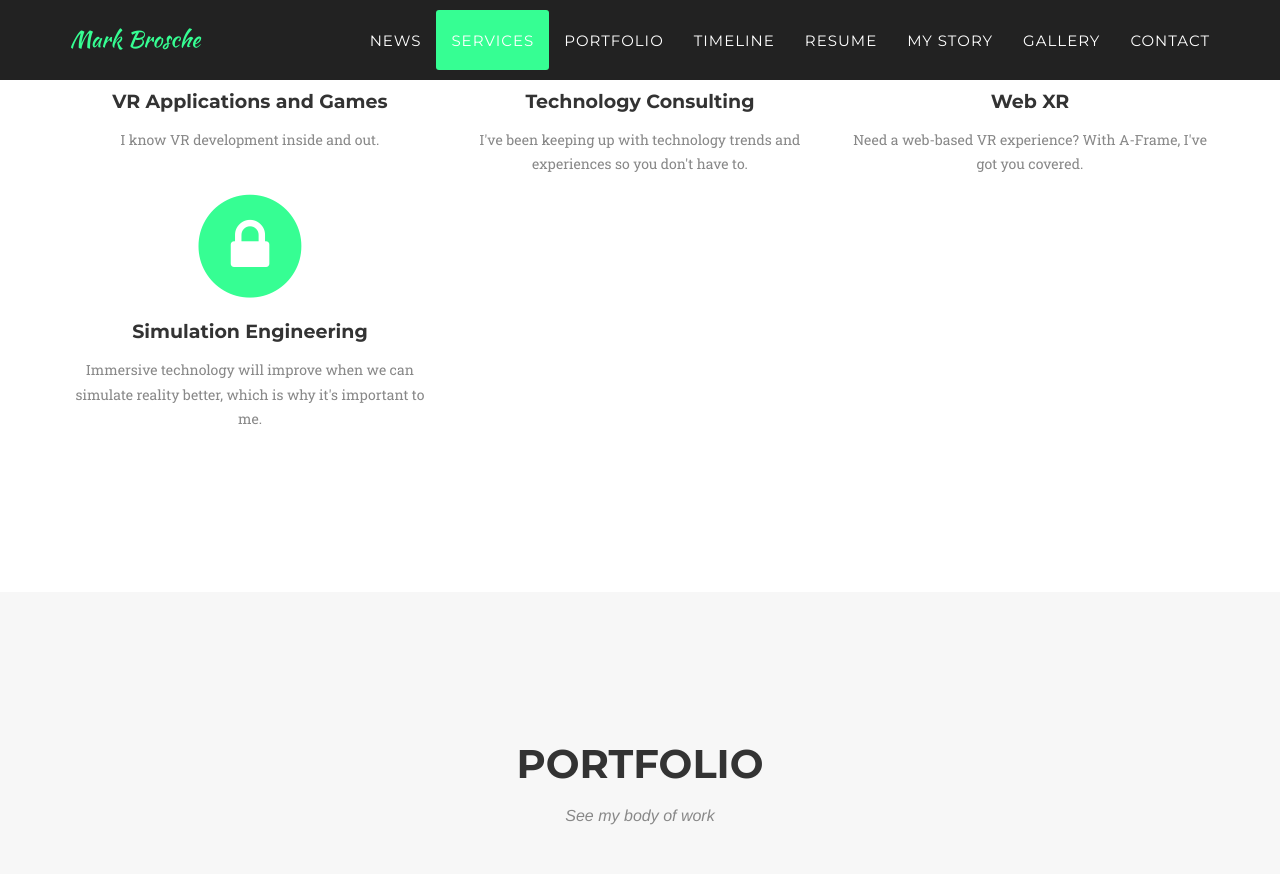
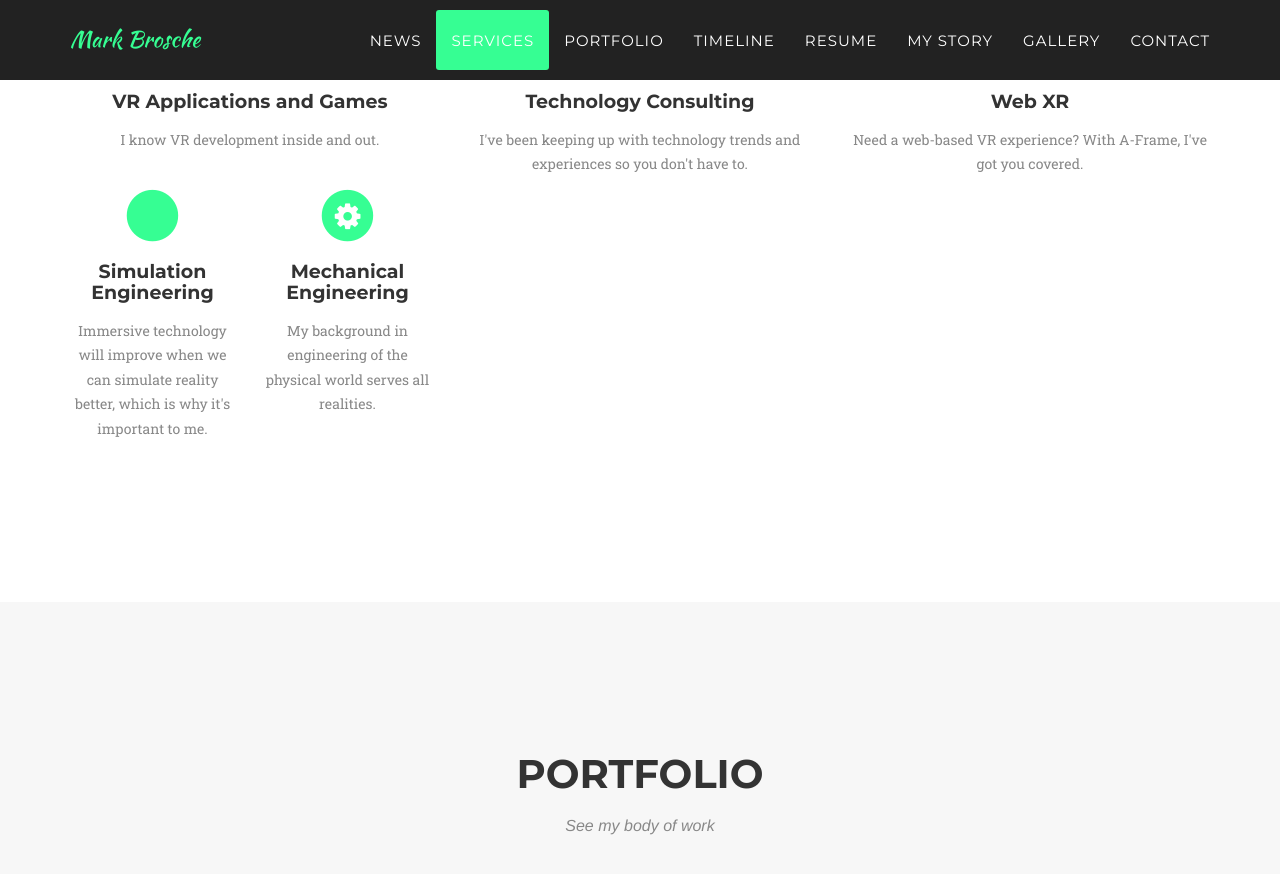
Before and after one commit to MarkBrosche/markbrosche.github.io, a Jekyll site: the page built from index.html, in a window 1280 px wide and 900 px high, scrolled down 1569 px. Shown: the top 874 px of the window. Built offline with Jekyll 4.4.1, drawn with Linux system fonts in a browser that asks for light colours; some web fonts are replaced.

Commit message:
trying new jekyll template

```diff
--- a/_includes/services.html
+++ b/_includes/services.html
@@ -11,7 +11,7 @@
                 <div class="col-md-4">
                     <span class="fa-stack fa-4x">
                         <i class="fa fa-circle fa-stack-2x text-primary"></i>
-                        <i class="fa fa-shopping-cart fa-stack-1x fa-inverse"></i>
+                        <i class="fa fa-knight fa-stack-1x fa-inverse"></i>
                     </span>
                     <h4 class="service-heading">VR Applications and Games</h4>
                     <p class="text-muted">I know VR development inside and out.</p>
@@ -27,19 +27,27 @@
                 <div class="col-md-4">
                     <span class="fa-stack fa-4x">
                         <i class="fa fa-circle fa-stack-2x text-primary"></i>
-                        <i class="fa fa-lock fa-stack-1x fa-inverse"></i>
+                        <i class="fa fa-globe fa-stack-1x fa-inverse"></i>
                     </span>
                     <h4 class="service-heading">Web XR</h4>
                     <p class="text-muted">Need a web-based VR experience? With A-Frame, I've got you covered.</p>
                 </div>
-                <div class="col-md-4">
-                    <span class="fa-stack fa-4x">
+                <div class="col-md-2">
+                    <span class="fa-stack fa-2x">
                         <i class="fa fa-circle fa-stack-2x text-primary"></i>
-                        <i class="fa fa-lock fa-stack-1x fa-inverse"></i>
+                        <i class="fa fa-console fa-stack-1x fa-inverse"></i>
                     </span>
                     <h4 class="service-heading">Simulation Engineering</h4>
                     <p class="text-muted">Immersive technology will improve when we can simulate reality better, which is why it's important to me.</p>
                 </div>
+                <div class="col-md-2">
+                        <span class="fa-stack fa-2x">
+                            <i class="fa fa-circle fa-stack-2x text-primary"></i>
+                            <i class="fa fa-cog fa-stack-1x fa-inverse"></i>
+                        </span>
+                        <h4 class="service-heading">Mechanical Engineering</h4>
+                        <p class="text-muted">My background in engineering of the physical world serves all realities.</p>
+                    </div>
             </div>
         </div>
     </section>
```
